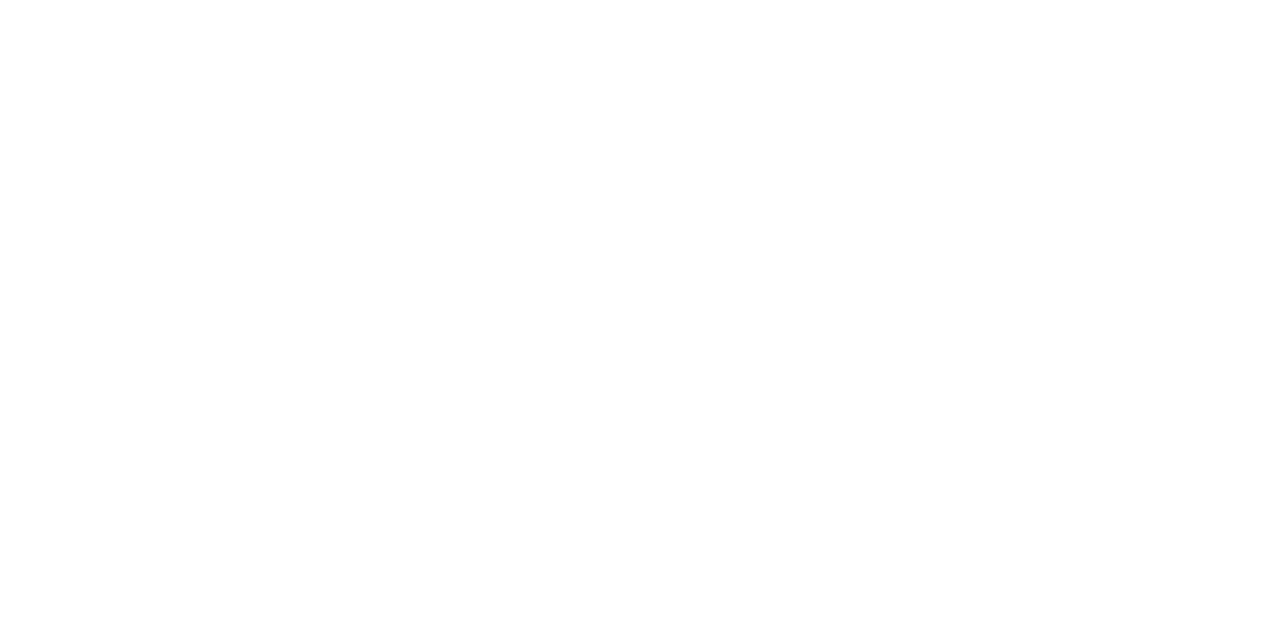
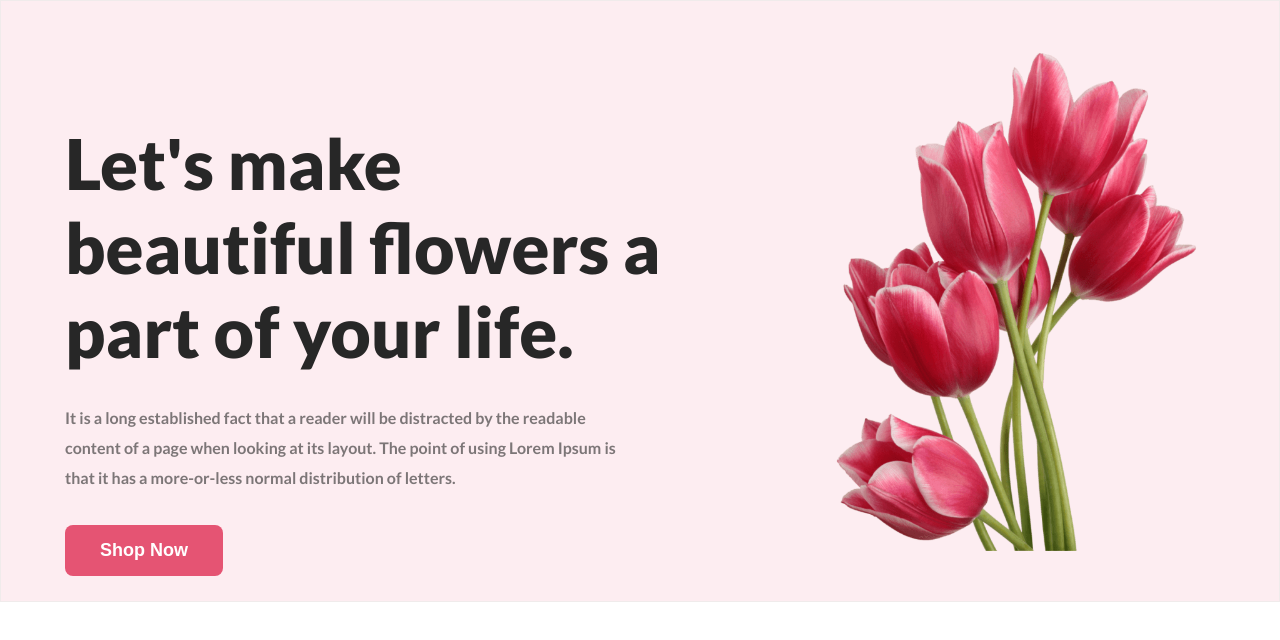
Before and after one commit to mansurdewan/flower-shop-assignment, a plain HTML site: page index.html in a window 1280 px wide. Drawn offline with Linux system fonts and the light colour scheme.

Commit message:
header-area

```diff
--- a/index.html
+++ b/index.html
@@ -1,11 +1,25 @@
 <!DOCTYPE html>
 <html lang="en">
+
 <head>
     <meta charset="UTF-8">
     <meta name="viewport" content="width=device-width, initial-scale=1.0">
     <title>Document</title>
+    <link rel="stylesheet" href="style.css">
 </head>
+
 <body>
+    <header class="header">
+        <section class="nav container">
 
+            <h1 class="nav-title">Let's make beautiful flowers a part of your life.
+            </h1>
+
+            <h6 class="nav-description">It is a long established fact that a reader will be distracted by the readable content of a page when looking at its layout. The point of using Lorem Ipsum is that it has a more-or-less normal distribution of letters.</h6>
+
+            <button class="primary-btn">Shop Now</button>
+        </section>
+    </header>
 </body>
+
 </html>
--- a/style.css
+++ b/style.css
@@ -1,5 +1,58 @@
-*{
+@import url('https://fonts.googleapis.com/css2?family=Lato:wght@400;700;900&display=swap');
+
+* {
     margin: 0;
     padding: 0;
     box-sizing: border-box;
 }
+
+body {
+    font-family: Lato;
+}
+
+.header {
+    background: rgba(229, 84, 115, 0.1);
+    border: 1px solid rgb(240, 235, 235);
+}
+
+.container {
+    width: 1150px;
+    height: 500px;
+    margin: 50px auto;
+}
+
+/* start header area */
+
+.nav {
+    background-image: url('flower-asset/pngwing\ 10.png');
+    background-repeat: no-repeat;
+    background-size: contain;
+    background-position: right;
+}
+
+.nav-title {
+    width: 600px;
+    color: #272727;
+    font-size: 70px;
+    font-weight: 800;
+    padding-top: 70px;
+}
+
+.nav-description {
+    color: rgba(39, 39, 39, 0.60);
+    font-size: 16px;
+    line-height: 30px;
+    width: 560px;
+    margin-top: 30px;
+    margin-bottom: 32px;
+}
+
+.primary-btn{
+    padding: 15px 35px;
+    border-radius: 8px;
+    background: #E55473;
+    color: white;
+    font-size: 18px;
+    font-weight: 600;
+    border-style: none;
+}
```
Also changed, not shown: flower-asset/Flower 01.png (renamed from Flower Asset/Flower 01.png), flower-asset/Group 57.png (renamed from Flower Asset/Group 57.png), flower-asset/Group 58.png (renamed from Flower Asset/Group 58.png), flower-asset/Group 59.png (renamed from Flower Asset/Group 59.png), flower-asset/Rectangle 4.png (renamed from Flower Asset/Rectangle 4.png), flower-asset/Rectangle 5.png (renamed from Flower Asset/Rectangle 5.png), flower-asset/Rectangle 6.png (renamed from Flower Asset/Rectangle 6.png), flower-asset/Rectangle 9.png (renamed from Flower Asset/Rectangle 9.png), flower-asset/pngwing 10.png (renamed from Flower Asset/pngwing 10.png), flower-asset/pngwing 5.png (renamed from Flower Asset/pngwing 5.png), flower-asset/pngwing 6.png (renamed from Flower Asset/pngwing 6.png), flower-asset/pngwing 7.png (renamed from Flower Asset/pngwing 7.png), flower-asset/pngwing 8.png (renamed from Flower Asset/pngwing 8.png).
